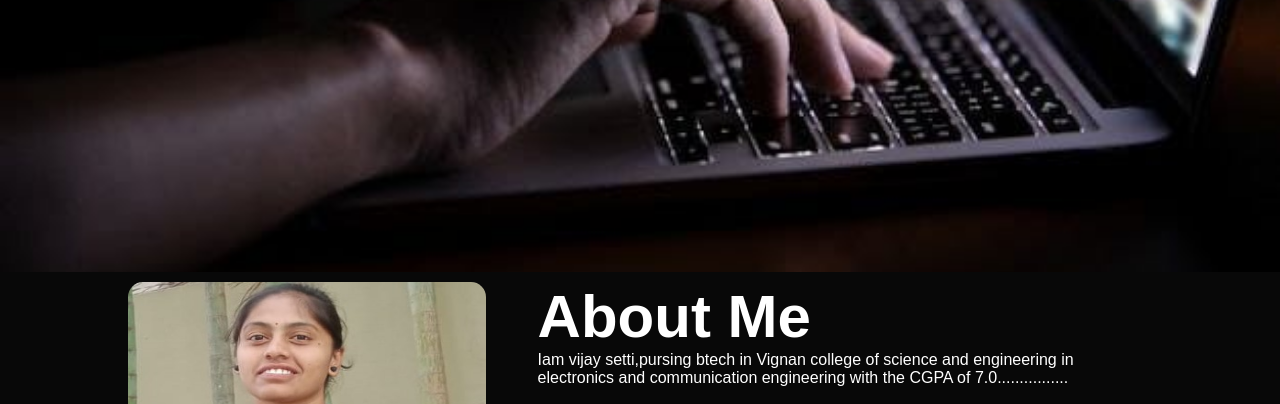
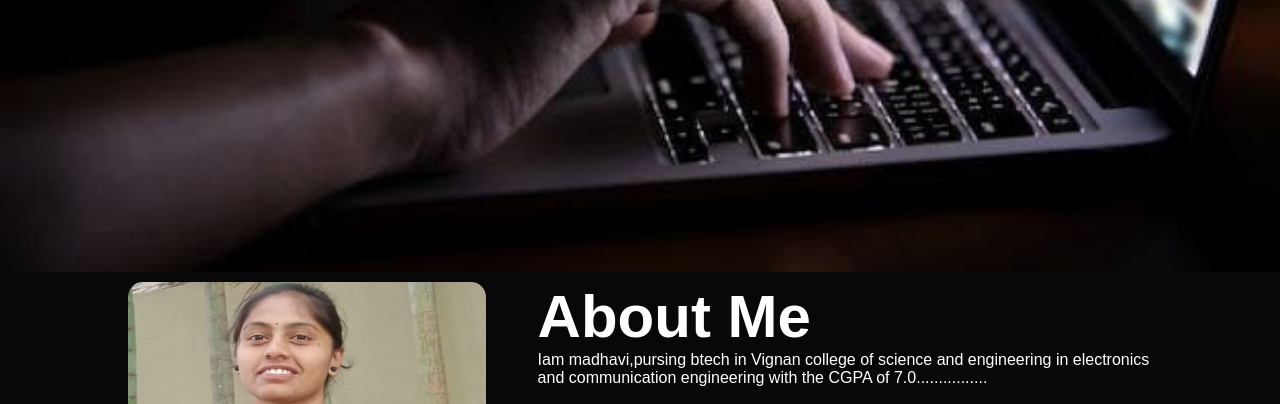
Before and after one commit to Jagarlamudi-Madhavi/portofolio.projec.github.io, a plain HTML site: page index.html in a window 1280 px wide. Shown: the part 528-932 px from the top of the page. Drawn offline with Linux system fonts and the light colour scheme.

Commit message:
Update index.html

```diff
--- a/index.html
+++ b/index.html
@@ -38,7 +38,7 @@
             </div>
             <div class="about-col-2">
                 <h1 class="sub-title">About Me</h1>
-                <p>Iam vijay setti,pursing btech in Vignan college of science and engineering
+                <p>Iam madhavi,pursing btech in Vignan college of science and engineering
                      in electronics and communication engineering with the CGPA of 7.0................</p>
                      <div class="tab-titles">
                         <p class="tab-links active-links" onclick="opentab('skills')">Skills</p>
```
